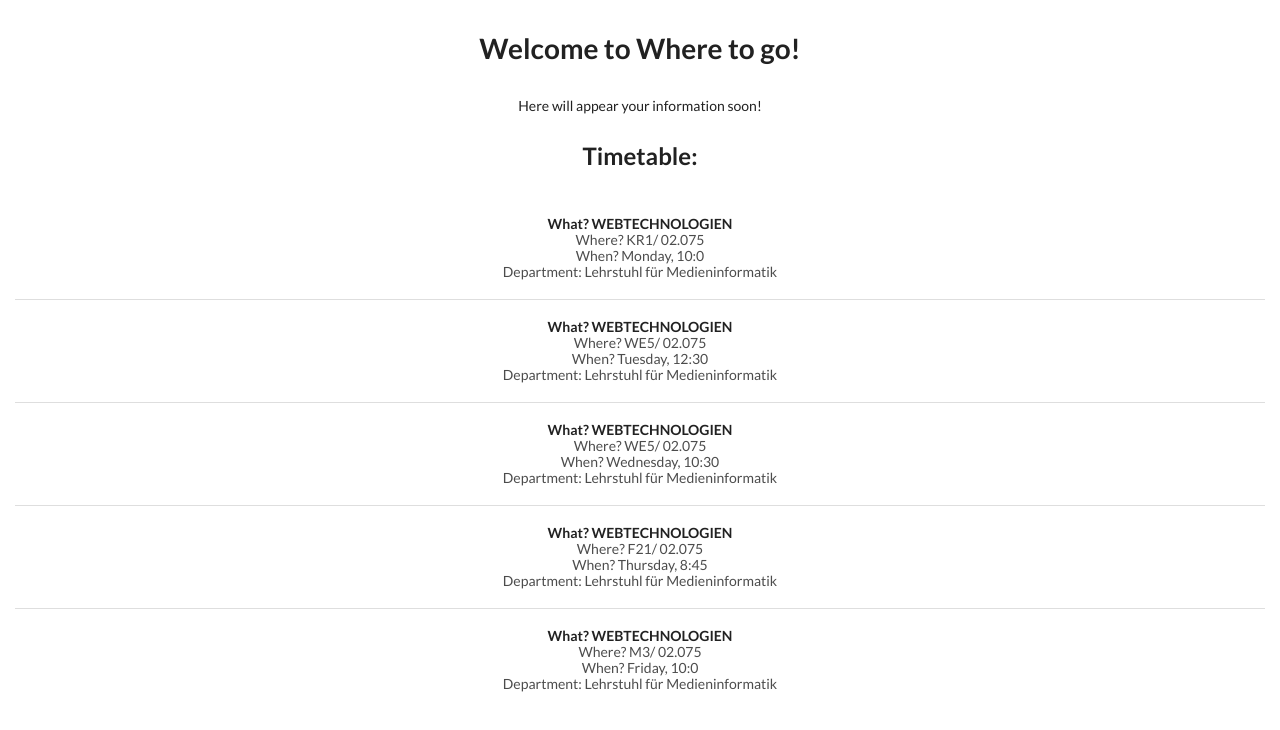
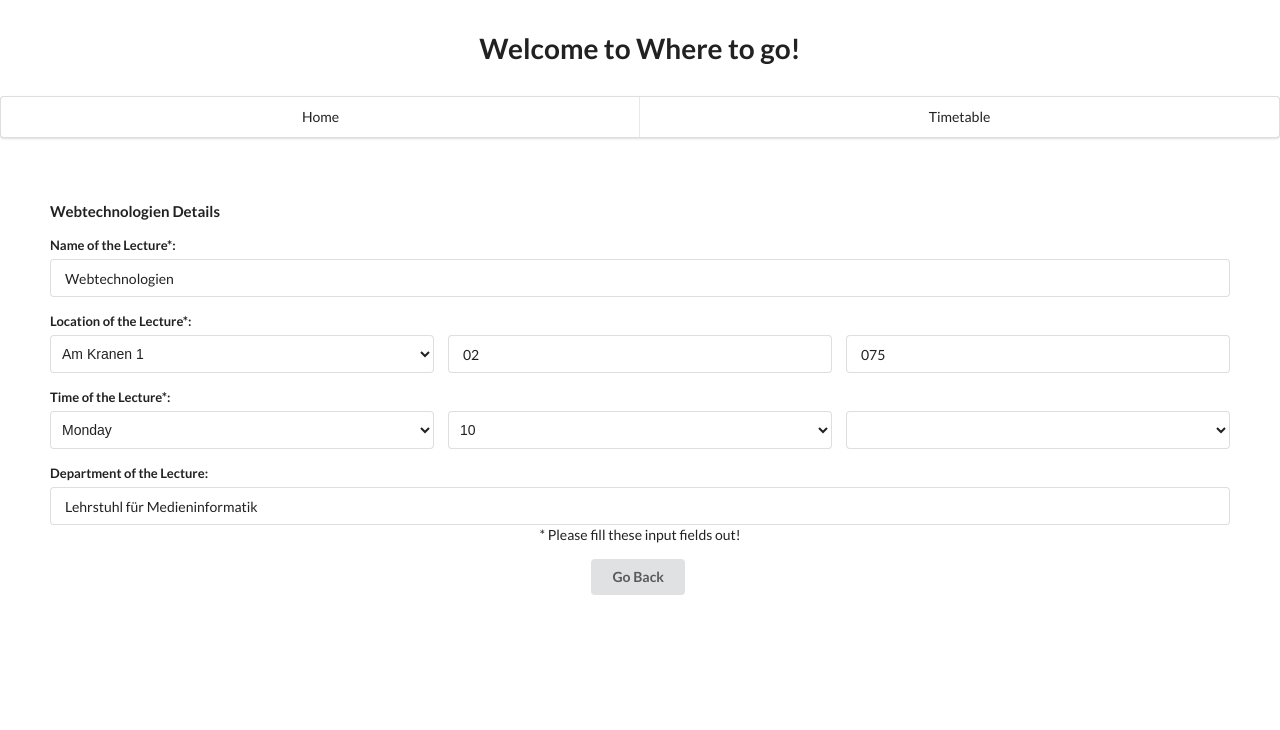
Before and after one commit to mariusraht1/where-to-go, an Angular app: page /lecture-details/1 in a window 1280 px wide. Before the commit this address led to /. Shown: the top 730 px of the page. Built offline with nearby package versions, Linux system fonts and the light colour scheme.

Commit message:
Routing + Services

```diff
--- a/src/app/app-routing.module.ts
+++ b/src/app/app-routing.module.ts
@@ -1,10 +1,18 @@
 import { NgModule } from '@angular/core';
 import { RouterModule, Routes } from '@angular/router';
+import { LectureDetailsComponent } from './lecture-details/lecture-details.component';
+import { TimetableComponent } from './timetable/timetable.component';
+import { WhereToGoComponent } from './where-to-go/where-to-go.component';
 
-const routes: Routes = [];
+const routes: Routes = [
+  { path: '', redirectTo: '/where-to-go', pathMatch: 'full' },
+  { path: 'timetable', component: TimetableComponent },
+  { path: 'where-to-go', component: WhereToGoComponent },
+  { path: 'lecture-details/:id', component: LectureDetailsComponent },
+];
 
 @NgModule({
   imports: [RouterModule.forRoot(routes)],
-  exports: [RouterModule]
+  exports: [RouterModule],
 })
-export class AppRoutingModule { }
+export class AppRoutingModule {}
--- a/src/app/app.component.html
+++ b/src/app/app.component.html
@@ -1,5 +1,11 @@
-<div style="text-align: center">
-  <h1 class="ui header" style="margin: 30px">Welcome to {{ title }}!</h1>
-  <app-where-to-go></app-where-to-go>
-  <app-timetable></app-timetable>
+<div style="text-align:center">
+  <h1 class="ui header" style="margin: 30px">
+    Welcome to {{ title }}!</h1>
+  <div class="ui two item menu">
+    <a class="item" routerLink="/where-to-go" routerLinkActive="active">
+      Home</a>
+    <a class="item" routerLink="/timetable" routerLinkActive="active">
+      Timetable</a>
+  </div>
+  <router-outlet></router-outlet>
 </div>
--- a/src/app/lecture-details/lecture-details.component.html
+++ b/src/app/lecture-details/lecture-details.component.html
@@ -12,10 +12,7 @@
         <label>Location of the Lecture*:</label>
         <div class="three fields">
           <div class="field">
-            <select
-              [(ngModel)]="lecture.building"
-              class="ui fluid dropdown"
-            >
+            <select [(ngModel)]="lecture.building" class="ui fluid dropdown">
               <option value="">Building</option>
               <option value="KR1">Am Kranen 1</option>
               <option value="WE5">An der Weberei 5</option>
@@ -24,16 +21,10 @@
             </select>
           </div>
           <div class="field">
-            <input
-              [(ngModel)]="lecture.floor"
-              placeholder="Floor eg. 01"
-            />
+            <input [(ngModel)]="lecture.floor" placeholder="Floor eg. 01" />
           </div>
           <div class="field">
-            <input
-              [(ngModel)]="lecture.room"
-              placeholder="Room eg. 005"
-            />
+            <input [(ngModel)]="lecture.room" placeholder="Room eg. 005" />
           </div>
         </div>
       </div>
@@ -52,10 +43,7 @@
             </select>
           </div>
           <div class="field">
-            <select
-              [(ngModel)]="lecture.time.hours"
-              class="ui fluid dropdown"
-            >
+            <select [(ngModel)]="lecture.time.hours" class="ui fluid dropdown">
               <option value="">Hour</option>
               <option value="8">8</option>
               <option value="9">9</option>
@@ -89,13 +77,11 @@
       <div class="field">
         <label>Department of the Lecture:</label>
         <div class="field">
-          <input
-            [(ngModel)]="lecture.department"
-            placeholder="Department"
-          />
+          <input [(ngModel)]="lecture.department" placeholder="Department" />
         </div>
       </div>
     </div>
     <p>* Please fill these input fields out!</p>
+    <button class="ui button" (click)="goBack()">Go Back</button>
   </div>
 </div>
--- a/src/app/lecture-details/lecture-details.component.ts
+++ b/src/app/lecture-details/lecture-details.component.ts
@@ -1,17 +1,36 @@
+import { Location } from '@angular/common';
 import { Component, Input, OnInit } from '@angular/core';
+import { ActivatedRoute } from '@angular/router';
 import { Lecture } from '../shared/lecture';
+import { LectureService } from '../shared/lecture.service';
 
 @Component({
   selector: 'app-lecture-details',
   templateUrl: './lecture-details.component.html',
-  styles: [
-  ]
+  styles: [],
 })
 export class LectureDetailsComponent implements OnInit {
   @Input() lecture: Lecture | undefined;
-  constructor() { }
+  constructor(
+    private route: ActivatedRoute,
+    private lectureService: LectureService,
+    private location: Location
+  ) {}
 
   ngOnInit(): void {
+    this.getLecture();
   }
 
+  getLecture(): void {
+    const id = this.route.snapshot.paramMap.get('id');
+    if (id !== null) {
+      this.lectureService
+        .getLecture(parseInt(id))
+        .subscribe((lecture) => (this.lecture = lecture));
+    }
+  }
+
+  goBack(): void {
+    this.location.back();
+  }
 }
--- a/src/app/shared/lecture.service.ts
+++ b/src/app/shared/lecture.service.ts
@@ -9,6 +9,10 @@ import { LECTURES } from './mock-lectures';
 export class LectureService {
   constructor() {}
 
+  getLecture(id: number): Observable<Lecture | undefined> {
+    return of(LECTURES.find((lecture) => lecture.id === id));
+  }
+
   getLectures(): Observable<Lecture[]> {
     return of(LECTURES);
   }
--- a/src/app/timetable/timetable.component.html
+++ b/src/app/timetable/timetable.component.html
@@ -7,10 +7,9 @@
       <a
         class="app-lecture-item item"
         [lecture]="l"
-        (click)="onSelect(l)"
+        routerLink="/lecture-details/{{ l.id }}"
         style="margin: 10px; padding: 10px"
       ></a>
     </div>
   </div>
 </div>
-<app-lecture-details [lecture]="selectedLecture"></app-lecture-details>
--- a/src/app/timetable/timetable.component.ts
+++ b/src/app/timetable/timetable.component.ts
@@ -1,7 +1,6 @@
 import { Component, OnInit } from '@angular/core';
 import { Lecture } from '../shared/lecture';
 import { LectureService } from '../shared/lecture.service';
-import { LECTURES } from '../shared/mock-lectures';
 
 @Component({
   selector: 'app-timetable',
@@ -10,21 +9,16 @@ import { LECTURES } from '../shared/mock-lectures';
 })
 export class TimetableComponent implements OnInit {
   lectures: Lecture[] = [];
-  selectedLecture: Lecture | undefined;
 
   constructor(private lectureService: LectureService) {}
+
+  ngOnInit() {
+    this.getLectures();
+  }
 
   getLectures(): void {
     this.lectureService
       .getLectures()
       .subscribe((lectures) => (this.lectures = lectures));
   }
-
-  onSelect(lecture: Lecture): void {
-    this.selectedLecture = lecture;
-  }
-
-  ngOnInit(): void {
-    this.getLectures();
-  }
 }
```
Also changed, not shown: 1 other file (tests, documents, lock files or other folders).
